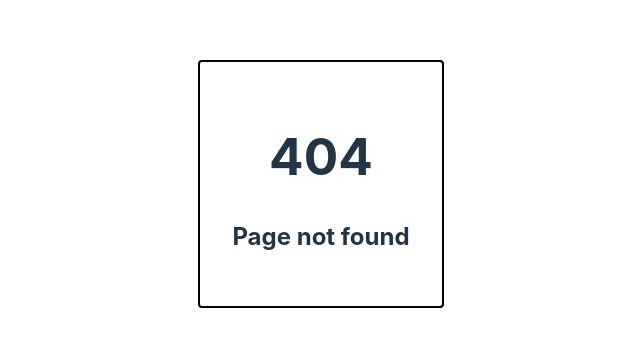
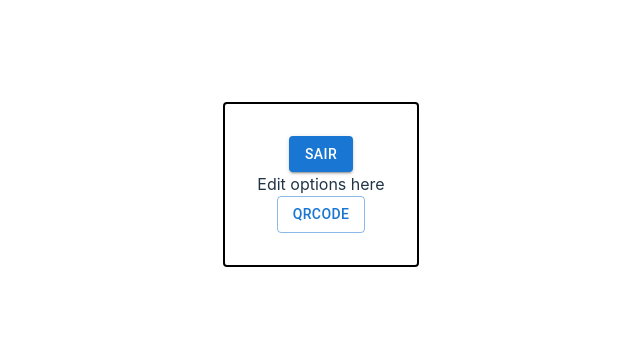
Before and after one commit to wthallys/quikLink-me, a React (Vite) app: page /user/1/edit in a window 1280 px wide. Before the commit this address had no page. Shown: the part 216-562 px from the top of the page, without its empty margins (319-959 px from the left). Built offline with nearby package versions, Linux system fonts and the light colour scheme.

Commit message:
refactor: code refactor

```diff
--- a/src/App.tsx
+++ b/src/App.tsx
@@ -4,6 +4,8 @@ import Login from './pages/Login'
 import SignUp from './pages/SignUp'
 import NotFound from './pages/NotFound'
 import QrCode from './pages/QrCode'
+import EditLinks from './pages/EditLinks'
+import Home from './pages/Home'
 
 function App() {
 
@@ -13,9 +15,10 @@ function App() {
       <Routes>
         <Route path='/' element={<Login />} />
         <Route path='signup' element={<SignUp />} />
+        <Route path=':userId' element={<Home />} />
+        <Route path='user/:userId' element={<QrCode />} />
+        <Route path='user/:userId/edit' element={<EditLinks />} />
         <Route path='*' element={<NotFound />} />
-        <Route path='user/:userId' element={<QrCode />} />
-        <Route path='user/:userId/edit' element={<NotFound />} />
       </Routes>
     </BrowserRouter>
   )
--- a/src/pages/EditLinks.tsx
+++ b/src/pages/EditLinks.tsx
@@ -0,0 +1,23 @@
+import Button from "@mui/material/Button"
+import { useNavigate, useParams } from "react-router-dom"
+
+const EditLinks = () => {
+  const navigate = useNavigate();
+  const { userId } = useParams();
+
+  const handleQrCodeClick = () => {
+    navigate(`/user/${userId}`)
+  }
+
+  return (
+    <>
+      <Button variant="contained">Sair</Button>
+      <div>Edit options here</div>
+      <Button onClick={handleQrCodeClick} variant="outlined">
+        QrCode
+      </Button>
+    </>
+  )
+}
+
+export default EditLinks
--- a/src/pages/QrCode.tsx
+++ b/src/pages/QrCode.tsx
@@ -6,7 +6,7 @@ const QrCode = () => {
   const { userId } = useParams();
 
   const handleEditClick = () => {
-    navigate(`/${userId}/edit`)
+    navigate(`/user/${userId}/edit`)
   }
 
   return (
```
